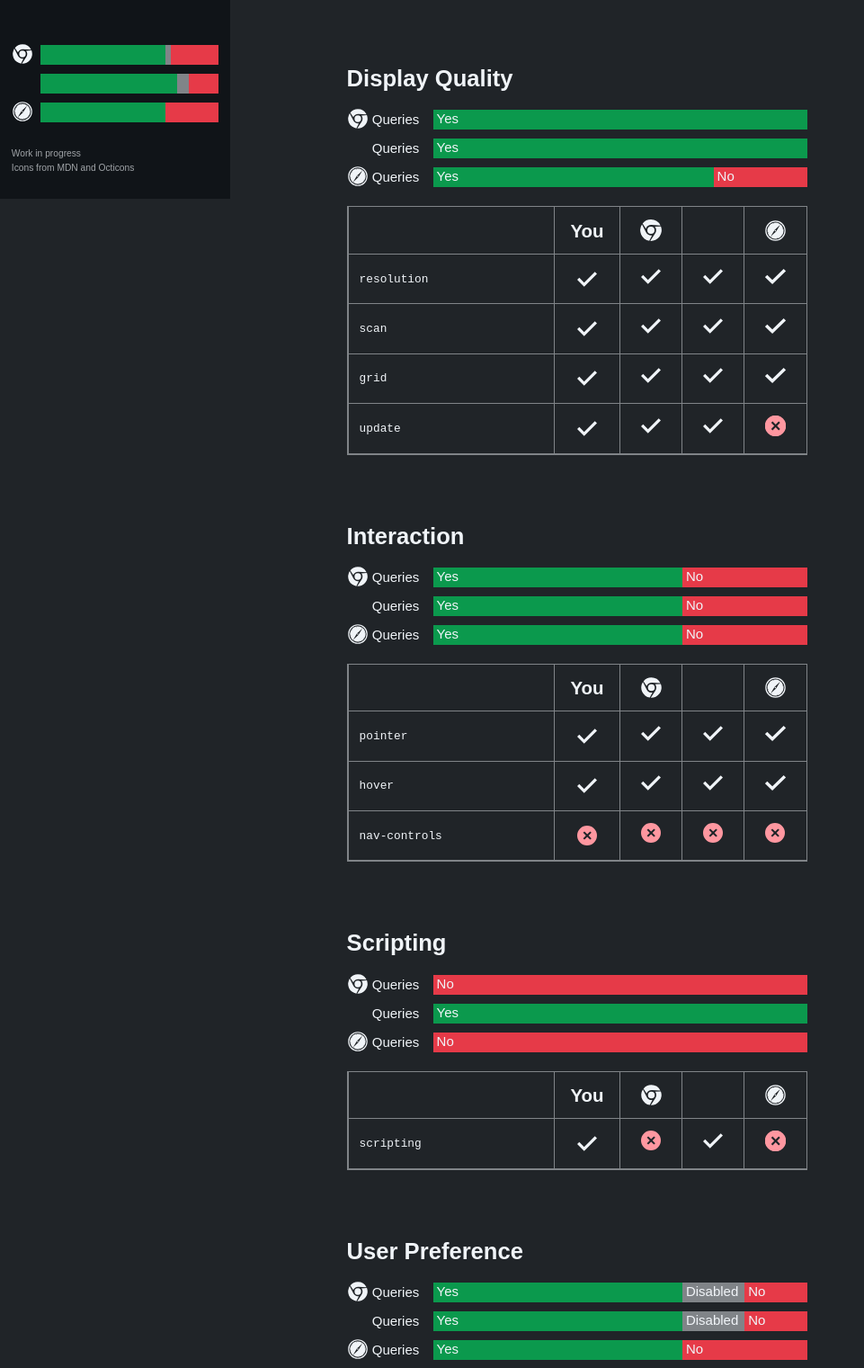
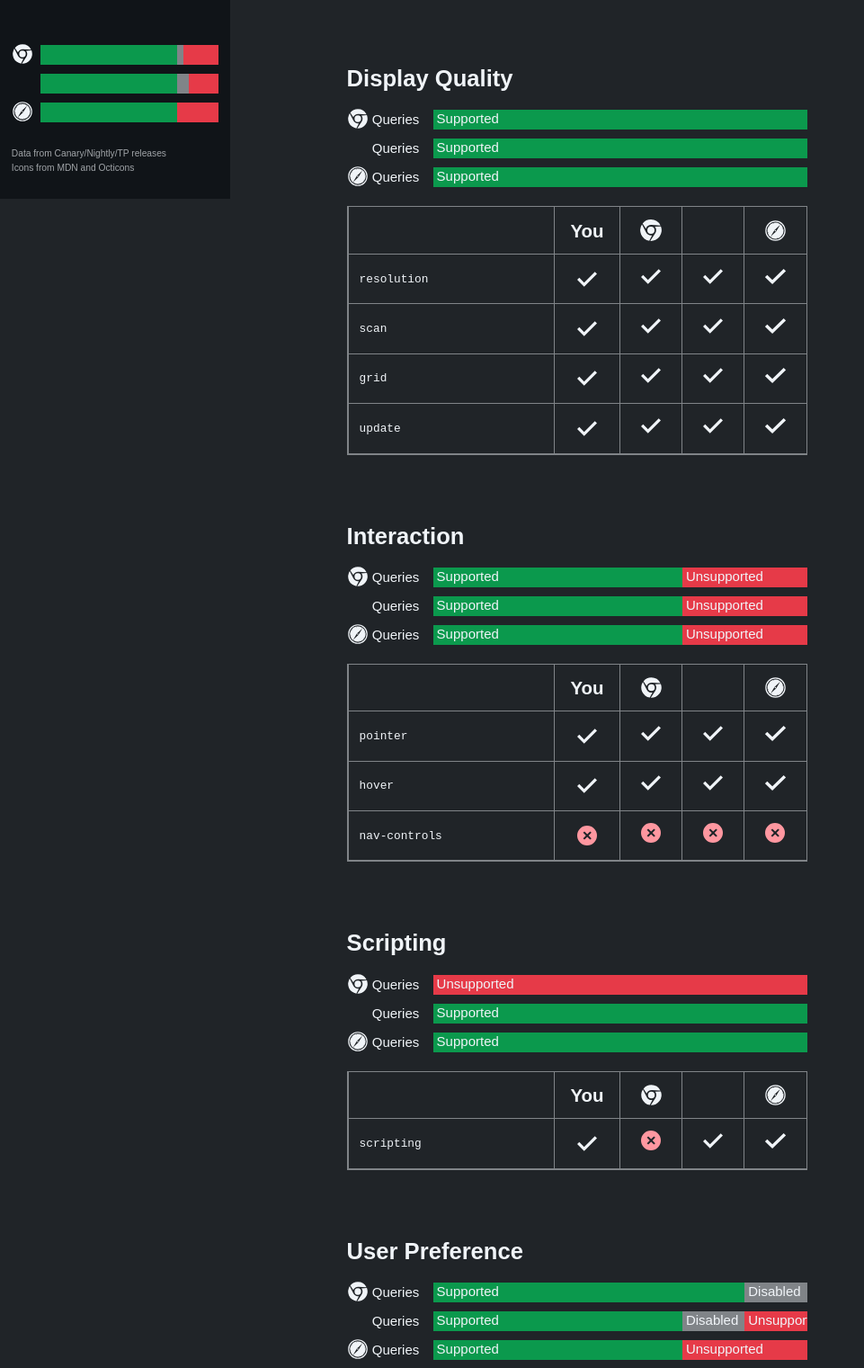
Before and after one commit to CanadaHonk/mq-compat, a website: page docs/index.html in a window 1280 px wide. Shown: the part 579-2100 px from the top of the page at 90% size, without its empty margins (0-961 px from the left). Drawn offline with Linux system fonts and the light colour scheme.

Commit message:
Update data and tweak site

```diff
--- a/data/display_quality.json
+++ b/data/display_quality.json
@@ -19,7 +19,7 @@
     "update": {
       "chrome": true,
       "firefox": true,
-      "safari": false
+      "safari": true
     }
   }
 }
--- a/data/scripting.json
+++ b/data/scripting.json
@@ -4,7 +4,7 @@
     "scripting": {
       "chrome": false,
       "firefox": true,
-      "safari": false
+      "safari": true
     }
   }
 }
--- a/data/user_preference.json
+++ b/data/user_preference.json
@@ -7,7 +7,7 @@
       "safari": true
     },
     "prefers-reduced-transparency": {
-      "chrome": false,
+      "chrome": true,
       "firefox": "disabled",
       "safari": false
     },
--- a/data/video_prefixed.json
+++ b/data/video_prefixed.json
@@ -7,7 +7,7 @@
       "safari": false
     },
     "video-dynamic-range": {
-      "chrome": false,
+      "chrome": true,
       "firefox": true,
       "safari": false
     }
--- a/docs/index.html
+++ b/docs/index.html
@@ -19,29 +19,29 @@
       <div class="stats chrome">
 <span><div class="icon-chrome"></div> <span>Queries</span></span>
 <div>
-<div class="stat-yes" style="width: 70%">yes</div>
-<div class="stat-disabled" style="width: 3.3333333333333335%">disabled</div>
-<div class="stat-no" style="width: 26.666666666666668%">no</div>
+<div class="stat-yes" style="width: 76.66666666666667%">Supported</div>
+<div class="stat-disabled" style="width: 3.3333333333333335%">Disabled</div>
+<div class="stat-no" style="width: 20%">Unsupported</div>
 </div>
 </div>
 <div class="stats firefox">
 <span><div class="icon-firefox"></div> <span>Queries</span></span>
 <div>
-<div class="stat-yes" style="width: 76.66666666666667%">yes</div>
-<div class="stat-disabled" style="width: 6.666666666666667%">disabled</div>
-<div class="stat-no" style="width: 16.666666666666664%">no</div>
+<div class="stat-yes" style="width: 76.66666666666667%">Supported</div>
+<div class="stat-disabled" style="width: 6.666666666666667%">Disabled</div>
+<div class="stat-no" style="width: 16.666666666666664%">Unsupported</div>
 </div>
 </div>
 <div class="stats safari">
 <span><div class="icon-safari"></div> <span>Queries</span></span>
 <div>
-<div class="stat-yes" style="width: 70%">yes</div>
-<div class="stat-no" style="width: 30%">no</div>
+<div class="stat-yes" style="width: 76.66666666666667%">Supported</div>
+<div class="stat-no" style="width: 23.333333333333332%">Unsupported</div>
 </div>
 </div>
 
 
-      Work in progress <br>
+      Data from Canary/Nightly/TP releases<br>
       Icons from MDN and Octicons
     </footer>
   </div>
@@ -51,21 +51,21 @@
 <div class="stats chrome">
 <span><div class="icon-chrome"></div> <span>Queries</span></span>
 <div>
-<div class="stat-yes" style="width: 83.33333333333334%">yes</div>
-<div class="stat-no" style="width: 16.666666666666664%">no</div>
+<div class="stat-yes" style="width: 83.33333333333334%">Supported</div>
+<div class="stat-no" style="width: 16.666666666666664%">Unsupported</div>
 </div>
 </div>
 <div class="stats firefox">
 <span><div class="icon-firefox"></div> <span>Queries</span></span>
 <div>
-<div class="stat-yes" style="width: 83.33333333333334%">yes</div>
-<div class="stat-disabled" style="width: 16.666666666666664%">disabled</div>
+<div class="stat-yes" style="width: 83.33333333333334%">Supported</div>
+<div class="stat-disabled" style="width: 16.666666666666664%">Disabled</div>
 </div>
 </div>
 <div class="stats safari">
 <span><div class="icon-safari"></div> <span>Queries</span></span>
 <div>
-<div class="stat-yes" style="width: 100%">yes</div>
+<div class="stat-yes" style="width: 100%">Supported</div>
 </div>
 </div>
 
@@ -202,20 +202,19 @@
 <div class="stats chrome">
 <span><div class="icon-chrome"></div> <span>Queries</span></span>
 <div>
-<div class="stat-yes" style="width: 100%">yes</div>
+<div class="stat-yes" style="width: 100%">Supported</div>
 </div>
 </div>
 <div class="stats firefox">
 <span><div class="icon-firefox"></div> <span>Queries</span></span>
 <div>
-<div class="stat-yes" style="width: 100%">yes</div>
+<div class="stat-yes" style="width: 100%">Supported</div>
 </div>
 </div>
 <div class="stats safari">
 <span><div class="icon-safari"></div> <span>Queries</span></span>
 <div>
-<div class="stat-yes" style="width: 75%">yes</div>
-<div class="stat-no" style="width: 25%">no</div>
+<div class="stat-yes" style="width: 100%">Supported</div>
 </div>
 </div>
 
@@ -307,7 +306,7 @@
 <span></span>
 </div></td>
 <td><div>
-<div class="icon-no"></div>
+<div class="icon-yes"></div>
 <span></span>
 </div></td>
 </tr>
@@ -318,22 +317,22 @@
 <div class="stats chrome">
 <span><div class="icon-chrome"></div> <span>Queries</span></span>
 <div>
-<div class="stat-yes" style="width: 66.66666666666666%">yes</div>
-<div class="stat-no" style="width: 33.33333333333333%">no</div>
+<div class="stat-yes" style="width: 66.66666666666666%">Supported</div>
+<div class="stat-no" style="width: 33.33333333333333%">Unsupported</div>
 </div>
 </div>
 <div class="stats firefox">
 <span><div class="icon-firefox"></div> <span>Queries</span></span>
 <div>
-<div class="stat-yes" style="width: 66.66666666666666%">yes</div>
-<div class="stat-no" style="width: 33.33333333333333%">no</div>
+<div class="stat-yes" style="width: 66.66666666666666%">Supported</div>
+<div class="stat-no" style="width: 33.33333333333333%">Unsupported</div>
 </div>
 </div>
 <div class="stats safari">
 <span><div class="icon-safari"></div> <span>Queries</span></span>
 <div>
-<div class="stat-yes" style="width: 66.66666666666666%">yes</div>
-<div class="stat-no" style="width: 33.33333333333333%">no</div>
+<div class="stat-yes" style="width: 66.66666666666666%">Supported</div>
+<div class="stat-no" style="width: 33.33333333333333%">Unsupported</div>
 </div>
 </div>
 
@@ -419,19 +418,19 @@
 <div class="stats chrome">
 <span><div class="icon-chrome"></div> <span>Queries</span></span>
 <div>
-<div class="stat-no" style="width: 100%">no</div>
+<div class="stat-no" style="width: 100%">Unsupported</div>
 </div>
 </div>
 <div class="stats firefox">
 <span><div class="icon-firefox"></div> <span>Queries</span></span>
 <div>
-<div class="stat-yes" style="width: 100%">yes</div>
+<div class="stat-yes" style="width: 100%">Supported</div>
 </div>
 </div>
 <div class="stats safari">
 <span><div class="icon-safari"></div> <span>Queries</span></span>
 <div>
-<div class="stat-no" style="width: 100%">no</div>
+<div class="stat-yes" style="width: 100%">Supported</div>
 </div>
 </div>
 
@@ -472,7 +471,7 @@
 <span></span>
 </div></td>
 <td><div>
-<div class="icon-no"></div>
+<div class="icon-yes"></div>
 <span></span>
 </div></td>
 </tr>
@@ -483,24 +482,23 @@
 <div class="stats chrome">
 <span><div class="icon-chrome"></div> <span>Queries</span></span>
 <div>
-<div class="stat-yes" style="width: 66.66666666666666%">yes</div>
-<div class="stat-disabled" style="width: 16.666666666666664%">disabled</div>
-<div class="stat-no" style="width: 16.666666666666664%">no</div>
+<div class="stat-yes" style="width: 83.33333333333334%">Supported</div>
+<div class="stat-disabled" style="width: 16.666666666666664%">Disabled</div>
 </div>
 </div>
 <div class="stats firefox">
 <span><div class="icon-firefox"></div> <span>Queries</span></span>
 <div>
-<div class="stat-yes" style="width: 66.66666666666666%">yes</div>
-<div class="stat-disabled" style="width: 16.666666666666664%">disabled</div>
-<div class="stat-no" style="width: 16.666666666666664%">no</div>
+<div class="stat-yes" style="width: 66.66666666666666%">Supported</div>
+<div class="stat-disabled" style="width: 16.666666666666664%">Disabled</div>
+<div class="stat-no" style="width: 16.666666666666664%">Unsupported</div>
 </div>
 </div>
 <div class="stats safari">
 <span><div class="icon-safari"></div> <span>Queries</span></span>
 <div>
-<div class="stat-yes" style="width: 66.66666666666666%">yes</div>
-<div class="stat-no" style="width: 33.33333333333333%">no</div>
+<div class="stat-yes" style="width: 66.66666666666666%">Supported</div>
+<div class="stat-no" style="width: 33.33333333333333%">Unsupported</div>
 </div>
 </div>
 
@@ -550,7 +548,7 @@
 <td><div>
 </div></td>
 <td><div>
-  <div class="icon-no"></div>
+  <div class="icon-yes"></div>
   <span></span>
 </div></td>
 <td><div>
@@ -637,20 +635,21 @@
 <div class="stats chrome">
 <span><div class="icon-chrome"></div> <span>Queries</span></span>
 <div>
-<div class="stat-no" style="width: 100%">no</div>
+<div class="stat-yes" style="width: 50%">Supported</div>
+<div class="stat-no" style="width: 50%">Unsupported</div>
 </div>
 </div>
 <div class="stats firefox">
 <span><div class="icon-firefox"></div> <span>Queries</span></span>
 <div>
-<div class="stat-yes" style="width: 50%">yes</div>
-<div class="stat-no" style="width: 50%">no</div>
+<div class="stat-yes" style="width: 50%">Supported</div>
+<div class="stat-no" style="width: 50%">Unsupported</div>
 </div>
 </div>
 <div class="stats safari">
 <span><div class="icon-safari"></div> <span>Queries</span></span>
 <div>
-<div class="stat-no" style="width: 100%">no</div>
+<div class="stat-no" style="width: 100%">Unsupported</div>
 </div>
 </div>
 
@@ -700,7 +699,7 @@
 <td><div>
 </div></td>
 <td><div>
-  <div class="icon-no"></div>
+  <div class="icon-yes"></div>
   <span></span>
 </div></td>
 <td><div>
@@ -719,22 +718,22 @@
 <div class="stats chrome">
 <span><div class="icon-chrome"></div> <span>Queries</span></span>
 <div>
-<div class="stat-yes" style="width: 75%">yes</div>
-<div class="stat-no" style="width: 25%">no</div>
+<div class="stat-yes" style="width: 75%">Supported</div>
+<div class="stat-no" style="width: 25%">Unsupported</div>
 </div>
 </div>
 <div class="stats firefox">
 <span><div class="icon-firefox"></div> <span>Queries</span></span>
 <div>
-<div class="stat-yes" style="width: 75%">yes</div>
-<div class="stat-no" style="width: 25%">no</div>
+<div class="stat-yes" style="width: 75%">Supported</div>
+<div class="stat-no" style="width: 25%">Unsupported</div>
 </div>
 </div>
 <div class="stats safari">
 <span><div class="icon-safari"></div> <span>Queries</span></span>
 <div>
-<div class="stat-yes" style="width: 75%">yes</div>
-<div class="stat-no" style="width: 25%">no</div>
+<div class="stat-yes" style="width: 75%">Supported</div>
+<div class="stat-no" style="width: 25%">Unsupported</div>
 </div>
 </div>
 
--- a/generate.js
+++ b/generate.js
@@ -86,10 +86,10 @@ const getData = (things, browser) => {
   return data;
 };
 
-const makeGraph = (data, label, clas) => `<div class="stats ${clas}">
+const makeGraph = (data, label, clas = '') => `<div class="stats ${clas}">
 <span>${label}</span>
 <div>
-${['yes', 'disabled', 'no', 'unknown'].filter(x => data[x]).map(x => `<div class="stat-${x}" style="width: ${(data[x] / data.total) * 100}%">${x}</div>`).join('\n')}
+${['yes', 'disabled', 'no', 'unknown'].filter(x => data[x]).map(x => `<div class="stat-${x}" style="width: ${(data[x] / data.total) * 100}%">${({ yes: 'Supported', disabled: 'Disabled', no: 'Unsupported' })[x]}</div>`).join('\n')}
 </div>
 </div>#`;
 
```
Also changed, not shown: template.html (+3 -3 lines).
